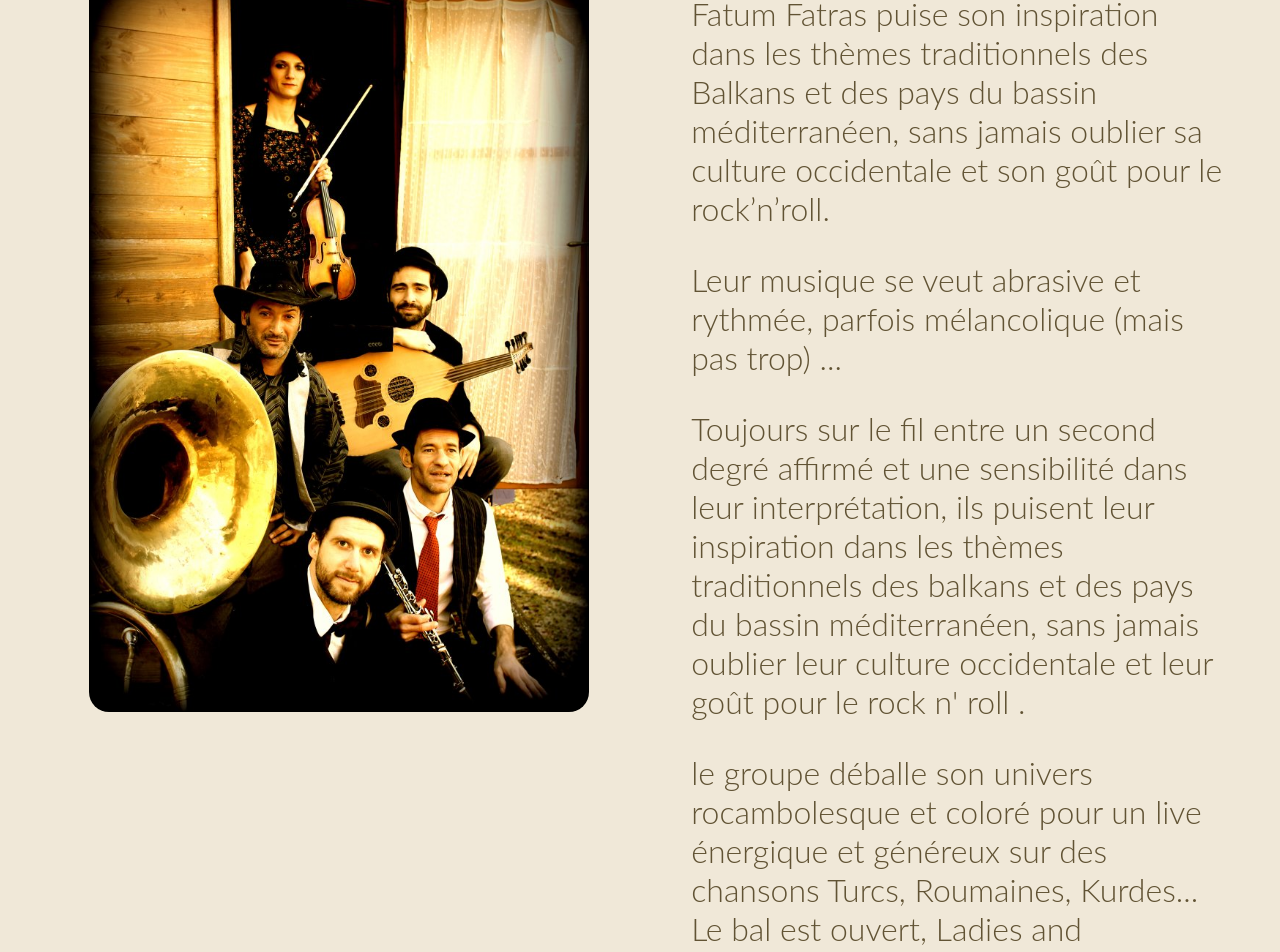
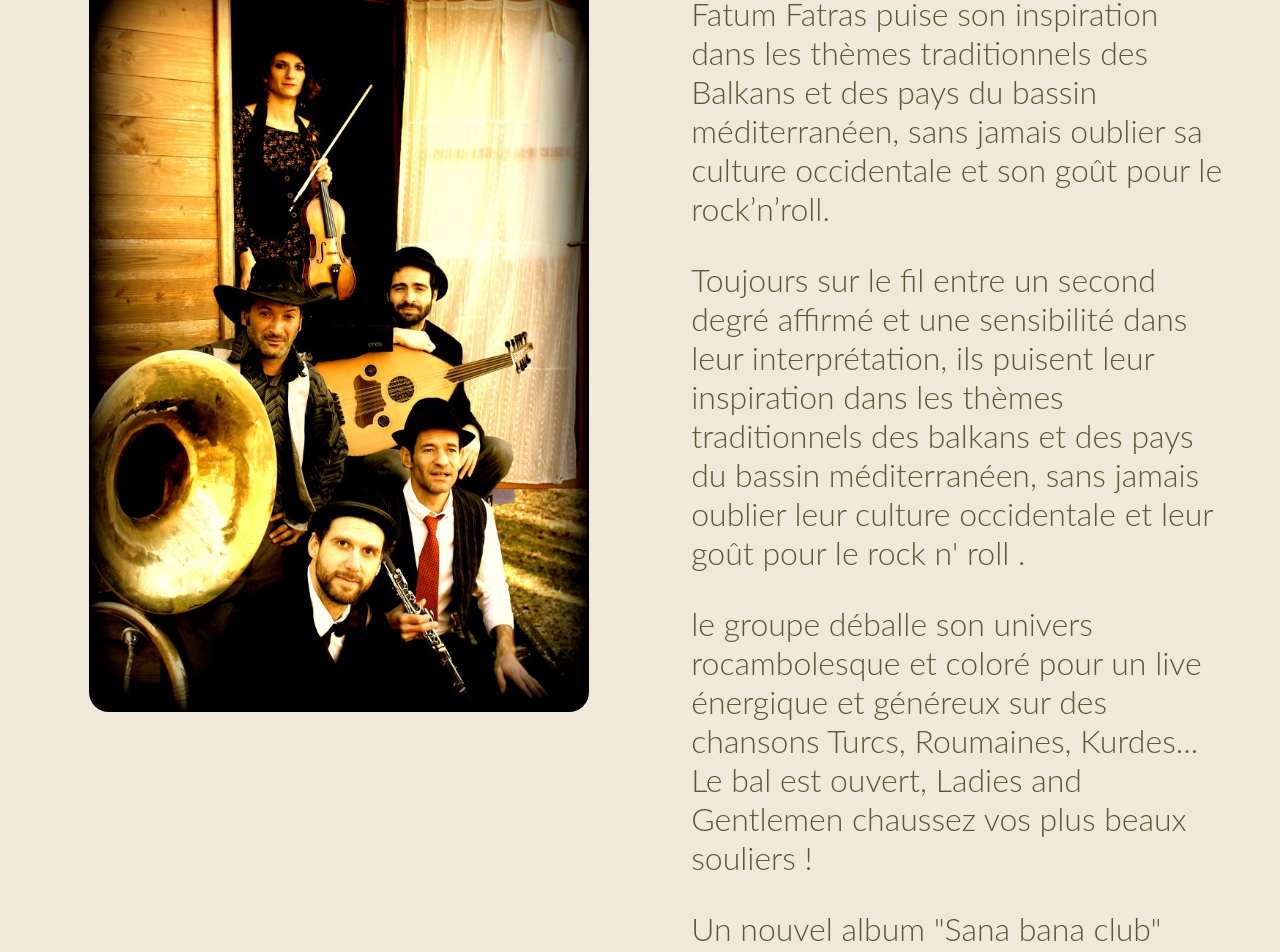
Before and after one commit to ftmftrs/ftmftrs.github.io, a Jekyll site: the page built from presentation/index.html, in a window 1280 px wide and 1400 px high, scrolled down 459 px. Shown: the top 952 px of the window. Built offline with Jekyll 4.4.1, drawn with Linux system fonts in a browser that asks for light colours; Markdown is read by kramdown in place of the engine named in the settings; comment, search, counter and statistics services are not loaded; some of the changed text lies outside the part shown.

Commit message:
Update index.html

```diff
--- a/presentation/index.html
+++ b/presentation/index.html
@@ -17,17 +17,16 @@
         </figure>
         <article class="cbp-so-side cbp-so-side-right">
             <p>
-                Fatum Fatras puise son inspiration dans les thèmes traditionnels des Balkans et des pays du bassin méditerranéen, sans jamais oublier sa culture occidentale et son goût pour le rock’n’roll.<p>
-                            <p>Leur musique se veut abrasive et rythmée, parfois mélancolique (mais pas trop) ...<p>
+                Fatum Fatras puise son inspiration dans les thèmes traditionnels des Balkans et des pays du bassin méditerranéen, sans jamais oublier sa culture occidentale et son goût pour le rock’n’roll.<p
 
                <p> Toujours sur le fil entre un second degré affirmé et une sensibilité dans leur interprétation,
                 ils puisent leur inspiration dans les thèmes traditionnels des balkans et des pays du bassin méditerranéen,
                 sans jamais oublier leur culture occidentale et leur goût pour le rock n' roll .<p>
 
                <p> le groupe déballe son univers rocambolesque et coloré pour un live énergique et généreux sur des chansons Turcs, Roumaines, Kurdes...
-                   Le bal est ouvert, Ladies and Gentlemen chaussez vos plus beaux souliers !
+                              Le bal est ouvert, Ladies and Gentlemen chaussez vos plus beaux souliers ! <p>
 
-                                    Un nouvel album "Sana bana club" vient d'être enregistré.
+                                  <p> Un nouvel album "Sana bana club" vient d'être enregistré.
                                            Sa sortie est prévue début mai 2020.<p>
 
         </article>
```
